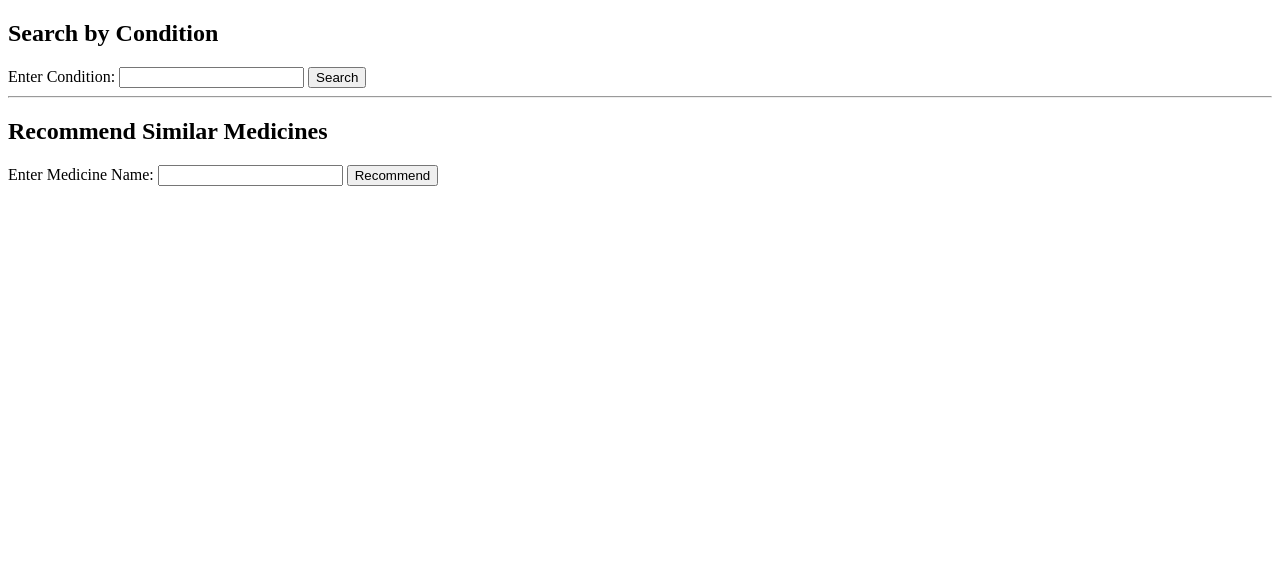
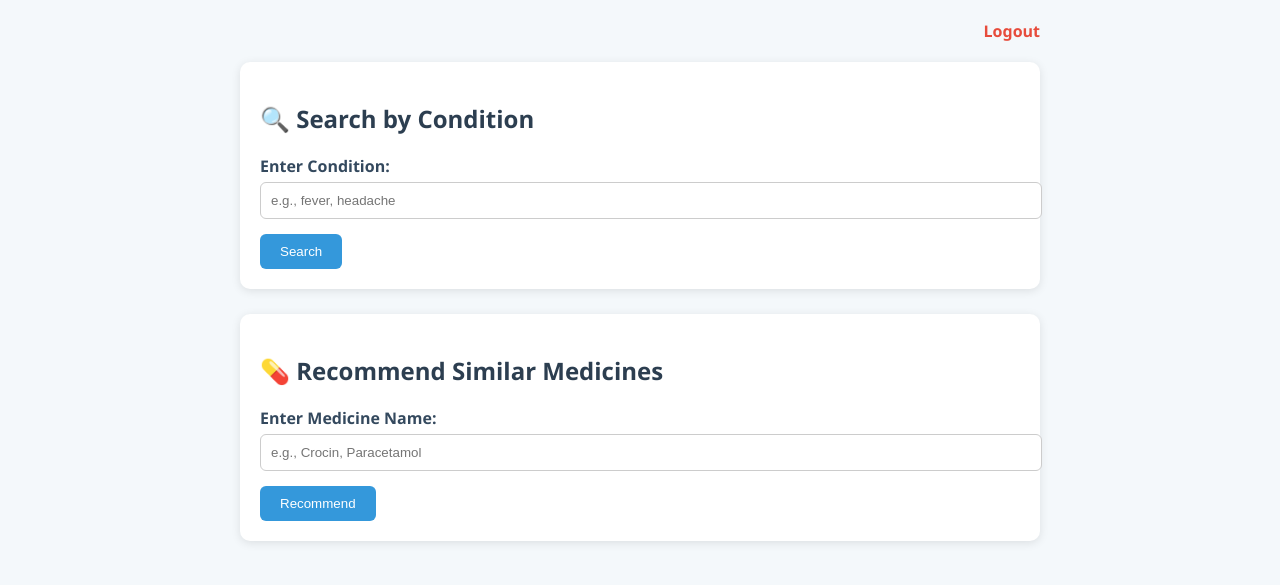
Before and after one commit to Oorja-Gund28/Drug-recommender, a Python web app: template templates/index.html in a window 1280 px wide. Shown: the top 585 px of the page. Run offline with Jinja, Linux system fonts and the light colour scheme; the template is opened without the code that fills it, so the values that code supplies are empty.

Commit message:
Update index.html

```diff
--- a/templates/index.html
+++ b/templates/index.html
@@ -1,13 +1,97 @@
 <!DOCTYPE html>
-<html>
+<html lang="en">
 <head>
-    <title>Medicine Recommendation</title>
+    <meta charset="UTF-8">
+    <title>Medicine Recommendation System</title>
+    <style>
+        body {
+            font-family: 'Segoe UI', sans-serif;
+            background-color: #f4f8fb;
+            margin: 0;
+            padding: 20px;
+        }
+
+        h2 {
+            color: #2c3e50;
+        }
+
+        .container {
+            max-width: 800px;
+            margin: auto;
+        }
+
+        .card {
+            background-color: white;
+            border-radius: 10px;
+            padding: 20px;
+            margin-bottom: 25px;
+            box-shadow: 0 2px 10px rgba(0,0,0,0.1);
+        }
+
+        label {
+            display: block;
+            margin-bottom: 5px;
+            color: #34495e;
+            font-weight: bold;
+        }
+
+        input[type="text"] {
+            width: 100%;
+            padding: 10px;
+            margin-bottom: 15px;
+            border-radius: 6px;
+            border: 1px solid #ccc;
+        }
+
+        button {
+            padding: 10px 20px;
+            background-color: #3498db;
+            color: white;
+            border: none;
+            border-radius: 6px;
+            cursor: pointer;
+        }
+
+        button:hover {
+            background-color: #2980b9;
+        }
+
+        ul {
+            padding-left: 20px;
+        }
+
+        li {
+            margin-bottom: 10px;
+        }
+
+        .logout {
+            text-align: right;
+            margin-bottom: 20px;
+        }
+
+        .logout a {
+            color: #e74c3c;
+            text-decoration: none;
+            font-weight: bold;
+        }
+
+        hr {
+            margin: 40px 0;
+        }
+    </style>
 </head>
 <body>
-    <h2>Search by Condition</h2>
+    <div class="container">
+
+        <div class="logout">
+            <a href="/logout">Logout</a>
+        </div>
+
+        <div class="card">
+            <h2>🔍 Search by Condition</h2>
             <form method="POST">
                 <label for="condition">Enter Condition:</label>
-        <input type="text" id="condition" name="condition">
+                <input type="text" id="condition" name="condition" placeholder="e.g., fever, headache">
                 <button type="submit">Search</button>
             </form>
 
@@ -19,13 +103,13 @@
                     {% endfor %}
                 </ul>
             {% endif %}
+        </div>
 
-    <hr>
-
-    <h2>Recommend Similar Medicines</h2>
+        <div class="card">
+            <h2>💊 Recommend Similar Medicines</h2>
             <form method="POST">
                 <label for="medicine_name">Enter Medicine Name:</label>
-        <input type="text" id="medicine_name" name="medicine_name">
+                <input type="text" id="medicine_name" name="medicine_name" placeholder="e.g., Crocin, Paracetamol">
                 <button type="submit">Recommend</button>
             </form>
 
@@ -37,5 +121,8 @@
                     {% endfor %}
                 </ul>
             {% endif %}
+        </div>
+
+    </div>
 </body>
 </html>
```
Lines whose indentation alone changed are shown as unchanged.
